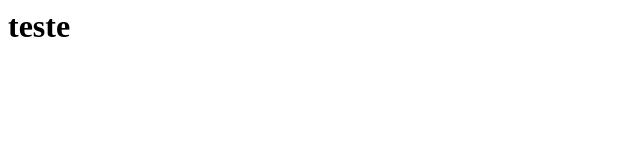
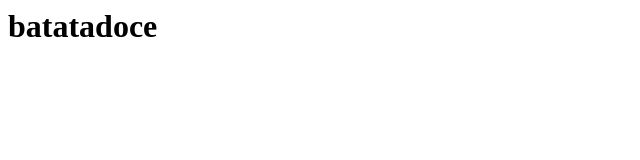
Before and after one commit to matheusbatatad0ce/matheusbatatad0ce.github.io, a plain HTML site: page index.html in a window 1280 px wide. Shown: the whole page, without its empty margins (0-640 px from the left). Drawn offline with Linux system fonts and the light colour scheme.

Commit message:
Update index.html

```diff
--- a/index.html
+++ b/index.html
@@ -1 +1 @@
-<h1>teste</h1>
+<h1>batatadoce</h1>
```
